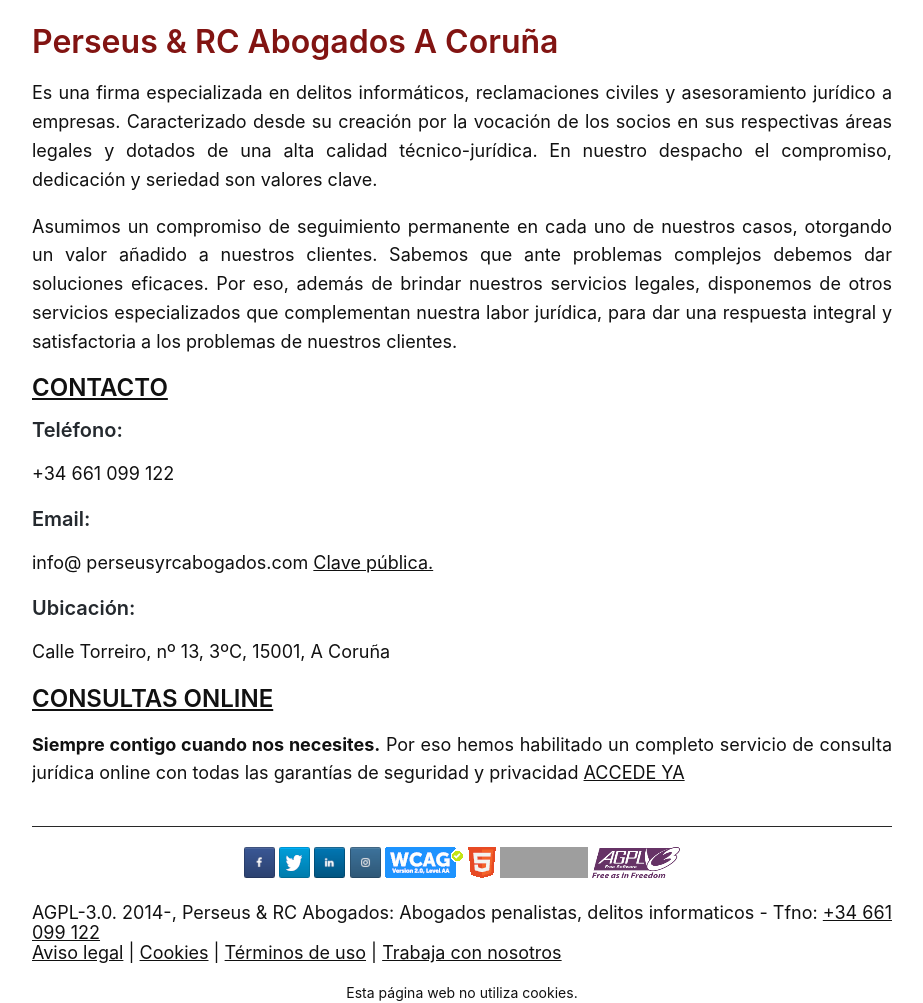
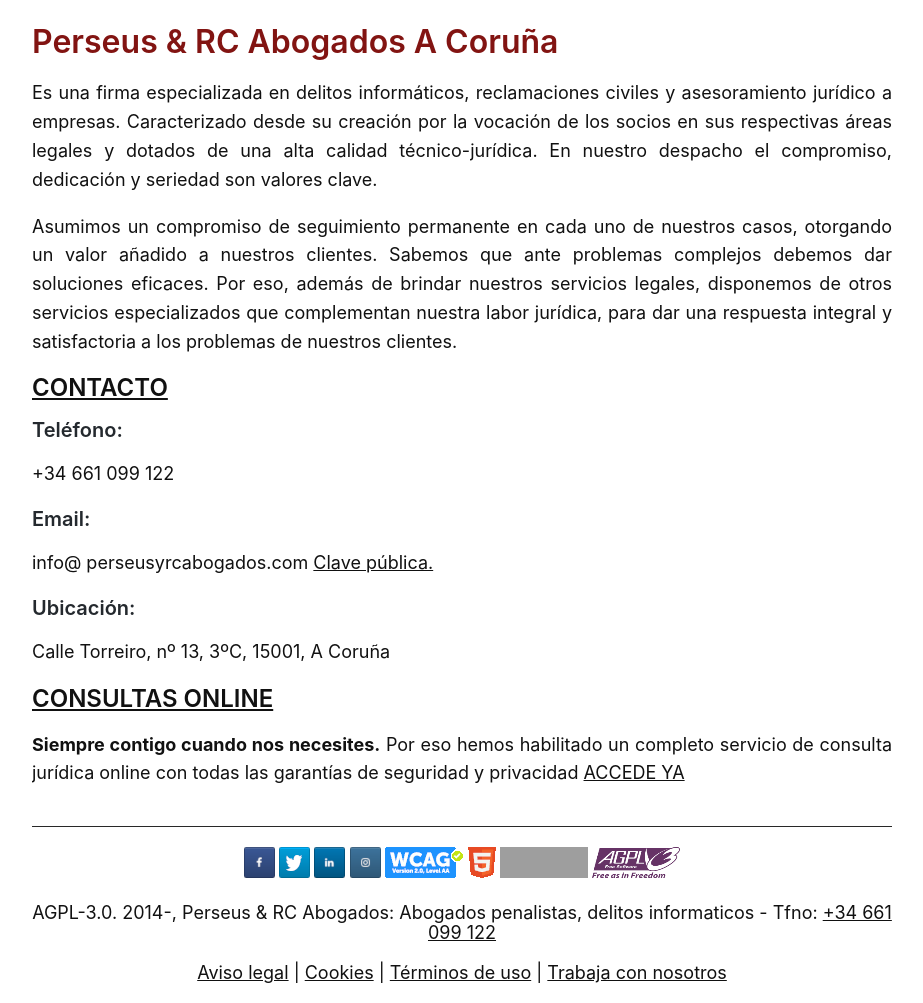
Before and after one commit to streaming10/perseusnew, a Jekyll site: the page built from index.md, in a window 1280 px wide, cut to the strip 406-1409 px from the top of the page. Shown: the whole strip, without its empty margins (158-1081 px from the left). Built offline with Jekyll 4.4.1, drawn with Linux system fonts in a browser that asks for light colours; our own code applies the rules of GitHub Pages for plain Markdown files; grey boxes are pictures that could not be loaded.

Commit message:
Update default.html

```diff
--- a/_layouts/default.html
+++ b/_layouts/default.html
@@ -123,16 +123,17 @@
     <a rel="license" title="Licencia AGPL" href="https://www.gnu.org/licenses/agpl-3.0.html" rel="noopener noreferrer" target="_blank"><img alt="Licencia AGPL" style="border-width:0" src="/img/cc2.png" width="88" height="31" loading="lazy" /></a>
 </div>
 <br>
-AGPL-3.0. 2014-, Perseus & RC Abogados: Abogados penalistas, delitos informaticos - Tfno: <a title="Teléfono" href="tel:+34661099122">+34 661 099 122</a><br>
+<div style="text-align: center;">
+    AGPL-3.0. 2014-, Perseus & RC Abogados: Abogados penalistas, delitos informaticos - Tfno: <a title="Teléfono" href="tel:+34661099122">+34 661 099 122</a>
+</div>
+<br>
+<div style="text-align: center;">
     <a title="Aviso legal" href="/aviso-legal">Aviso legal</a> |
-        <a title="Política de cookies" href="/cookies">Cookies</a> |
+    <a title="Política de cookies" href="/cookies">Cookies</a> |
     <a title="Términos de uso" href="/terminos">Términos de uso</a> |
     <a title="Trabaja con nosotros" href="/trabaja-con-nosotros">Trabaja con nosotros</a>
 </div>
 <br>
-</div>
-<div style="font-size: 14px; text-align: center;">Esta página web no utiliza cookies.</div>
-
 
 </footer>
 
```
